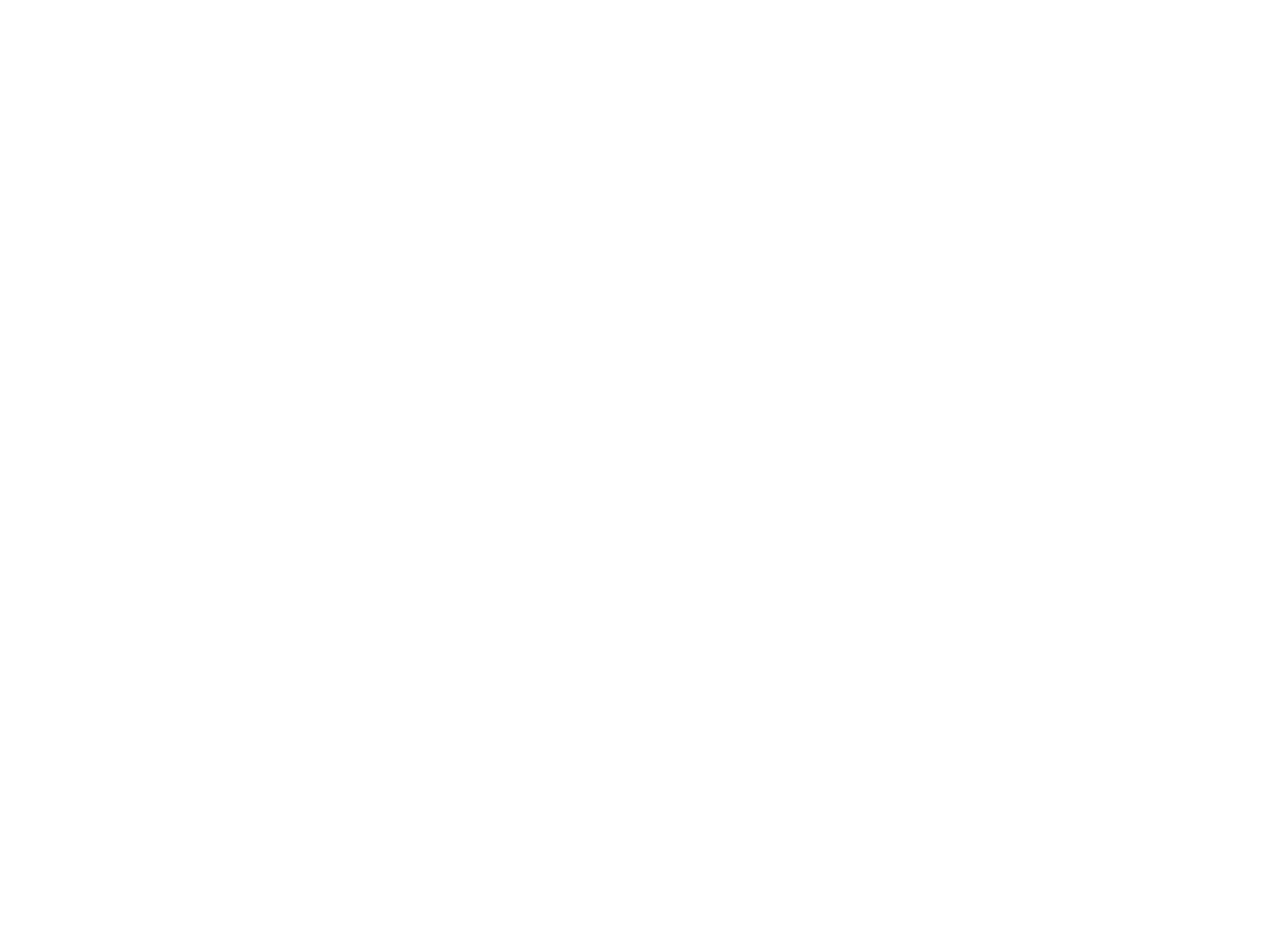
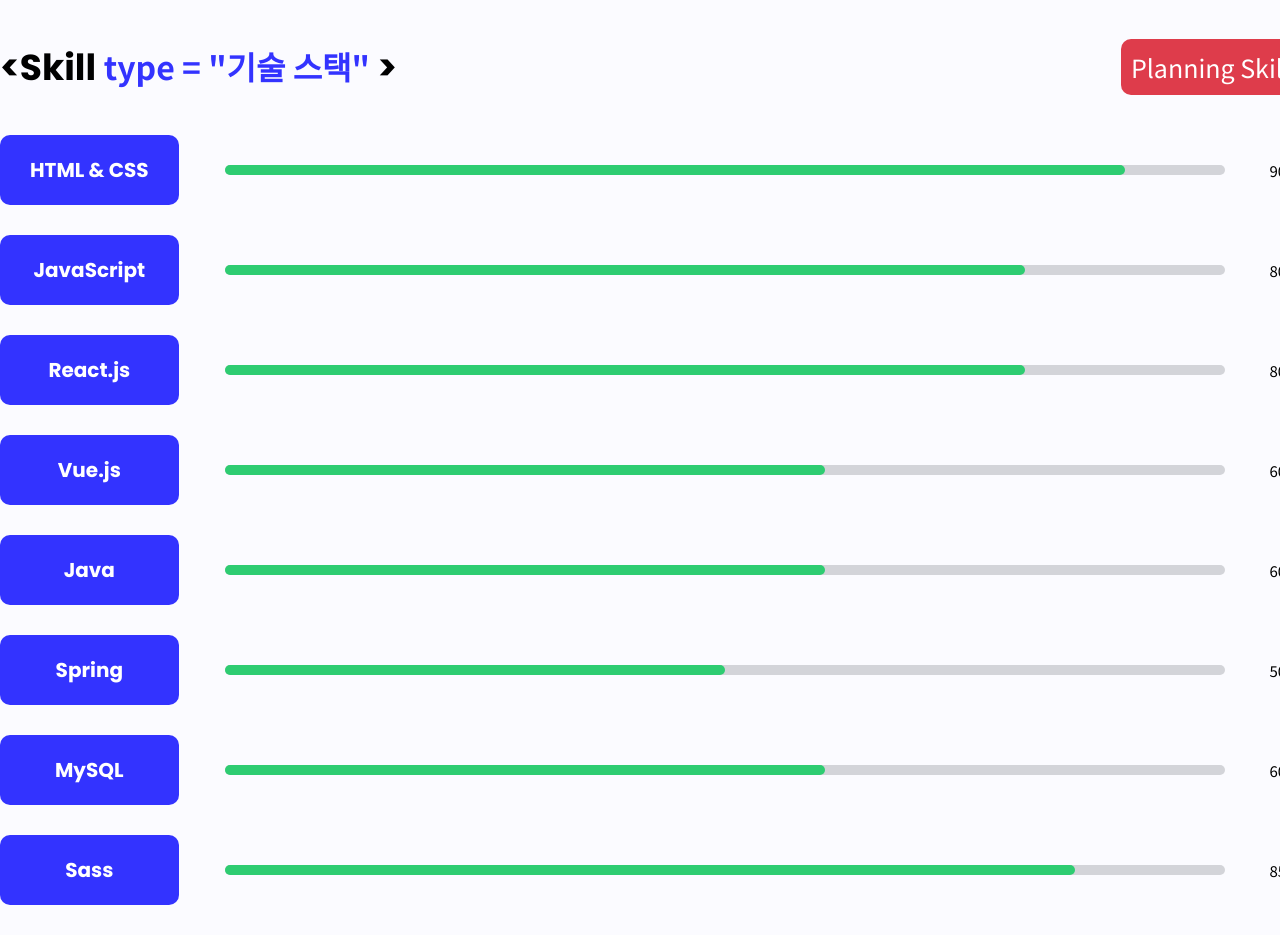
Before and after one commit to JihooDev/PortFolio-2022-ver, a React (Create React App) app: page / in a window 1280 px wide. Shown: the part 1860-2795 px from the top of the page. Before the commit the page ends 1799 px from the top, so only its background shows below. Built offline with nearby package versions, Linux system fonts and the light colour scheme.

Commit message:
Skill Page 구현

```diff
--- a/src/App.jsx
+++ b/src/App.jsx
@@ -2,6 +2,8 @@
 import Main from './Component/Main';
 import About from './Component/About';
 import Header from './Component/Header';
+import Skill from './Component/Skill';
+import { useState } from 'react';
 
 function App() {
 	return (
@@ -9,6 +11,7 @@
 			<Header />
 			<Main />
 			<About id="About" />
+			<Skill />
 		</div>
 	);
 }
--- a/src/Component/About.jsx
+++ b/src/Component/About.jsx
@@ -9,13 +9,13 @@
 					<div className="about_left">
 						<h2>
 							&lt;About me <span>type = "자기소개"</span> &gt;
-							<div>
-								<h1>
-									Ji hoo <br />
-									Kim
-								</h1>
-							</div>
 						</h2>
+						<div>
+							<h1>
+								Ji hoo <br />
+								Kim
+							</h1>
+						</div>
 					</div>
 					<div className="about_right">
 						<h2>
--- a/src/Component/Header.jsx
+++ b/src/Component/Header.jsx
@@ -10,21 +10,31 @@
 		console.log(scrollPosition);
 	});
 
+	const homeGo = () => {
+		document.documentElement.scrollTop = 0;
+	};
+
 	const aboutGo = () => {
 		document.documentElement.scrollTop = 900;
+	};
+
+	const skillGo = () => {
+		document.documentElement.scrollTop = 1895;
 	};
 
 	return (
 		<div className={scrollPosition > 0 ? 'Header active ' : 'Header'}>
 			<div className="container">
 				<div>
-					<h1>JIHOO'S PortFolio</h1>
+					<h1 onClick={homeGo}>JIHOO'S PortFolio</h1>
 				</div>
 				<ul>
-					<li onClick={aboutGo} className={scrollPosition >= 900 ? 'active' : null}>
+					<li onClick={aboutGo} className={scrollPosition >= 900 && scrollPosition < 1895 ? 'active' : null}>
 						About me
 					</li>
-					<li>Skill</li>
+					<li onClick={skillGo} className={scrollPosition >= 1895 ? 'active' : null}>
+						Skill
+					</li>
 					<li>Project</li>
 					<li>Contact</li>
 				</ul>
--- /dev/null
+++ b/src/Component/Skill.jsx
@@ -0,0 +1,42 @@
+import React, { useEffect, useState } from 'react';
+import '../Style/main.scss';
+import skillArr from '../ModuleFile/data';
+
+export default function Skill() {
+	return (
+		<div className="Skill">
+			<div className="container">
+				<div className="skill_header">
+					<h2>
+						&lt;Skill <span>type = "기술 스택"</span> &gt;
+					</h2>
+					<button>Planning Skill</button>
+				</div>
+				<div className="skill_box">
+					<div>
+						{skillArr.map(it => {
+							return (
+								<div key={it.id} className="skill_text">
+									<h3>{it.skill}</h3>
+								</div>
+							);
+						})}
+					</div>
+
+					<div className="skill_per">
+						{skillArr.map(it => {
+							return (
+								<div key={it.id}>
+									<div className="per">
+										<div style={{ width: it.per + '%' }}></div>
+									</div>
+									<p>{it.point}</p>
+								</div>
+							);
+						})}
+					</div>
+				</div>
+			</div>
+		</div>
+	);
+}
--- /dev/null
+++ b/src/ModuleFile/data.js
@@ -0,0 +1,52 @@
+const skillArr = [
+	{
+		id: 1,
+		skill: 'HTML & CSS',
+		point: '90%',
+		per: 90,
+	},
+	{
+		id: 2,
+		skill: 'JavaScript',
+		point: '80%',
+		per: 80,
+	},
+	{
+		id: 3,
+		skill: 'React.js',
+		point: '80%',
+		per: 80,
+	},
+	{
+		id: 4,
+		skill: 'Vue.js',
+		point: '60%',
+		per: 60,
+	},
+	{
+		id: 5,
+		skill: 'Java',
+		point: '60%',
+		per: 60,
+	},
+	{
+		id: 6,
+		skill: 'Spring',
+		point: '50%',
+		per: 50,
+	},
+	{
+		id: 7,
+		skill: 'MySQL',
+		point: '60%',
+		per: 60,
+	},
+	{
+		id: 8,
+		skill: 'Sass',
+		point: '85%',
+		per: 85,
+	},
+];
+
+export default skillArr;
--- a/src/Style/app_module.scss
+++ b/src/Style/app_module.scss
@@ -26,3 +26,15 @@
 	justify-content: center;
 	align-items: center;
 }
+
+@mixin tagBanner {
+	h2 {
+		font-size: 3.6rem;
+		font-family: $Poppins;
+
+		span {
+			font-size: 3.2rem;
+			color: $han-purple;
+		}
+	}
+}
--- a/src/Style/main.scss
+++ b/src/Style/main.scss
@@ -31,6 +31,7 @@
 			font-size: 3rem;
 			font-family: $Poppins;
 			color: #fff;
+			cursor: pointer;
 		}
 
 		ul {
@@ -101,7 +102,6 @@
 // Main End
 
 .About {
-	background-color: $ghost-white;
 	.container {
 		width: 130rem;
 		margin: 0 auto;
@@ -112,15 +112,7 @@
 
 			.about_left {
 				width: 50%;
-				h2 {
-					font-size: 3.6rem;
-					font-family: $Poppins;
-
-					span {
-						font-size: 3.2rem;
-						color: $han-purple;
-					}
-				}
+				@include tagBanner();
 
 				div {
 					margin-top: 1rem;
@@ -193,3 +185,76 @@
 		}
 	}
 }
+
+// About End
+
+.Skill {
+	.container {
+		width: 130rem;
+		margin: 0 auto;
+
+		.skill_header {
+			margin-top: 10rem;
+			@include flex();
+			justify-content: space-between;
+			@include tagBanner();
+
+			button {
+				font-size: 2.5rem;
+				padding: 1rem;
+				border: none;
+				outline: none;
+				border-radius: 1rem;
+				background-color: #de3c4b;
+				color: #fff;
+				cursor: pointer;
+			}
+		}
+
+		.skill_box {
+			margin-top: 1rem;
+			@include flex();
+			justify-content: space-between;
+
+			.skill_text {
+				h3 {
+					font-size: 2rem;
+					font-family: $Poppins;
+					margin: 3rem 0;
+					padding: 2rem 3rem;
+					text-align: center;
+					background-color: $han-purple;
+					border-radius: 1rem;
+					color: #fff;
+				}
+			}
+
+			.skill_per {
+				div {
+					@include flex();
+					.per {
+						@include flex();
+						justify-content: flex-start;
+						width: 100rem;
+						height: 1rem;
+						margin: 4.5rem;
+						border-radius: 1rem;
+						background-color: $light-gray;
+
+						div {
+							width: 9rem;
+							height: 100%;
+							background-color: #2ecc71;
+							border-radius: 1rem;
+							transition: all 0.3s ease-in-out;
+						}
+					}
+
+					p {
+						font-size: 1.5rem;
+					}
+				}
+			}
+		}
+	}
+}
```
